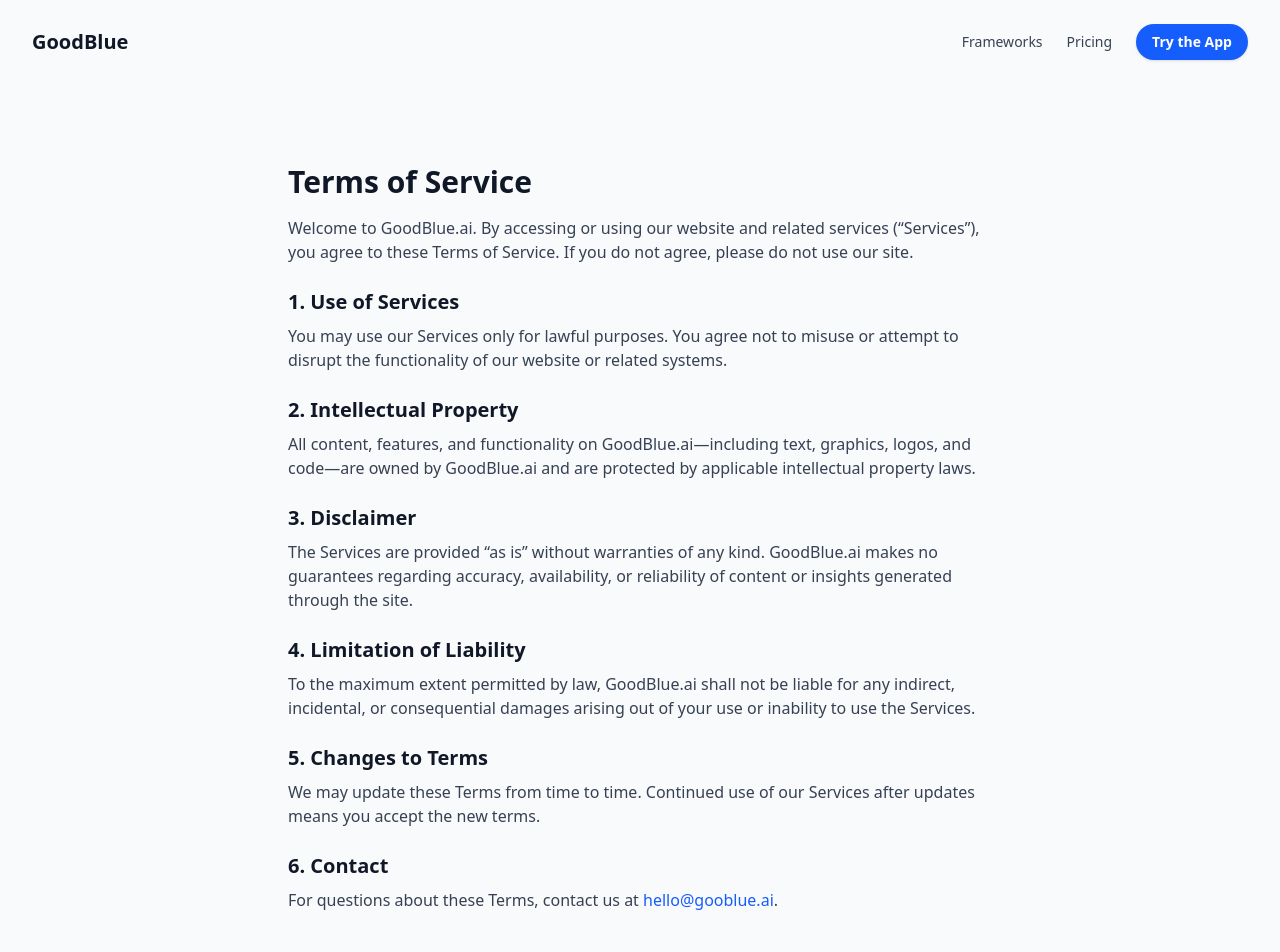
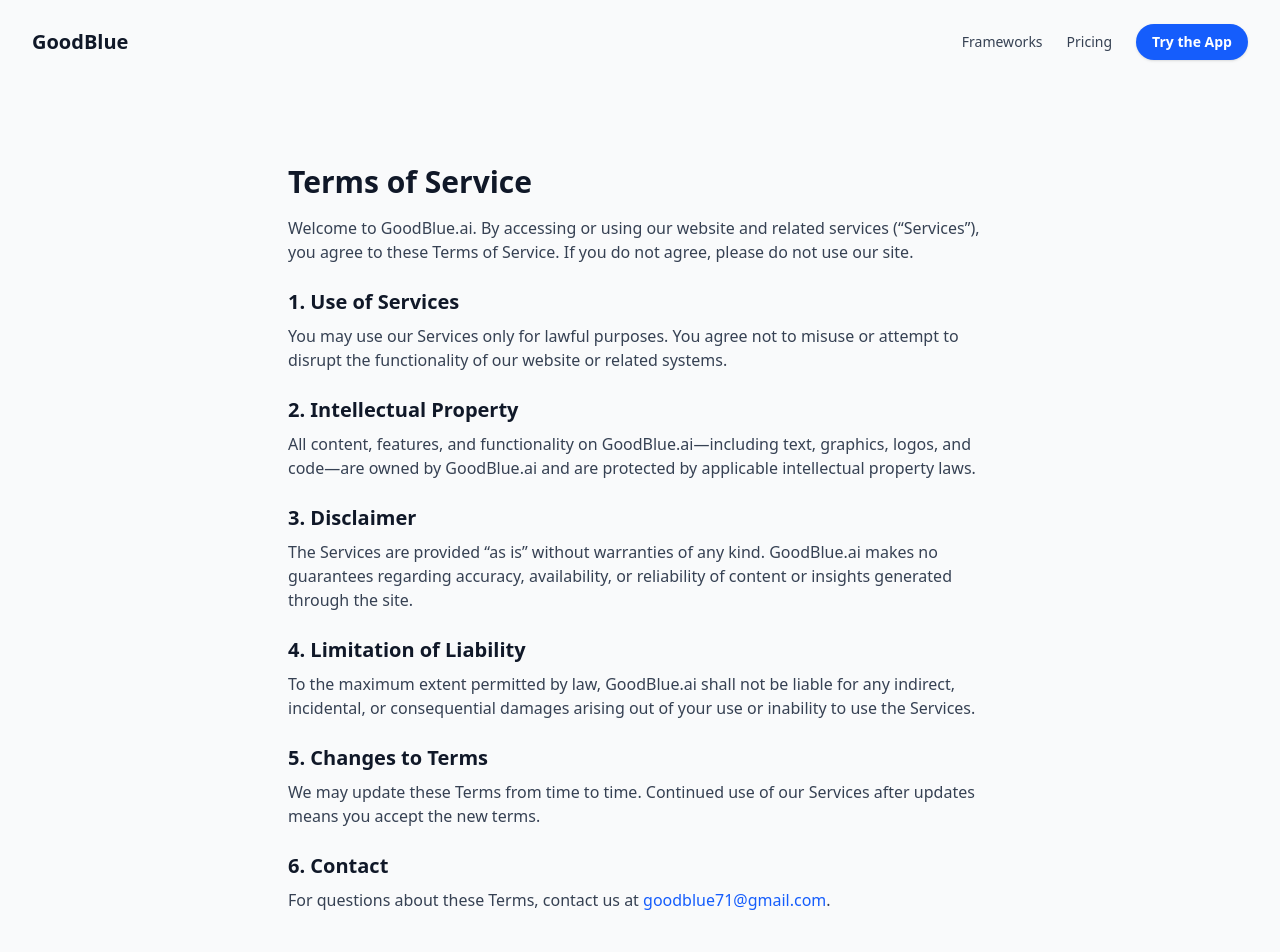
Before and after one commit to goodblue71-Strat/goodblue-web, a Next.js app: page /Terms in a window 1280 px wide. Shown: the top 952 px of the page. Built offline with nearby package versions, Linux system fonts and the light colour scheme.

Commit message:
Update page.tsx

```diff
--- a/app/Terms/page.tsx
+++ b/app/Terms/page.tsx
@@ -60,7 +60,7 @@ export default function TermsPage() {
             href="mailto:goodblue71@gmail.com"
             className="text-blue-600 hover:underline"
           >
-            hello@gooblue.ai
+            goodblue71@gmail.com
           </a>.
         </p>
       </Section>
```
